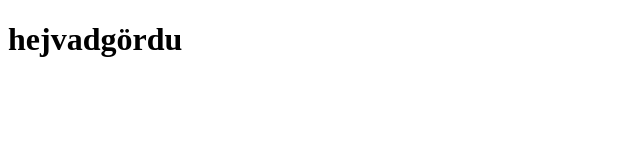
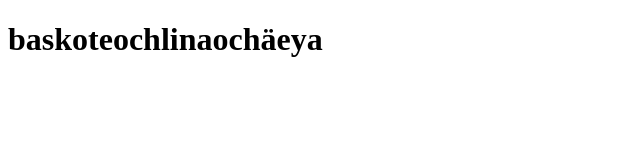
Before and after one commit to alialosh2001/alialosh, a plain HTML site: page index.html in a window 1280 px wide. Shown: the whole page, without its empty margins (0-640 px from the left). Drawn offline with Linux system fonts and the light colour scheme.

Commit message:
Update index.html

```diff
--- a/index.html
+++ b/index.html
@@ -4,6 +4,6 @@
 	<title>titel</title>
 </head>
 <body>
-<h1>hejvadgördu</h1>
+<h1>baskoteochlinaochäeya</h1>
 </body>
 </html>
```
